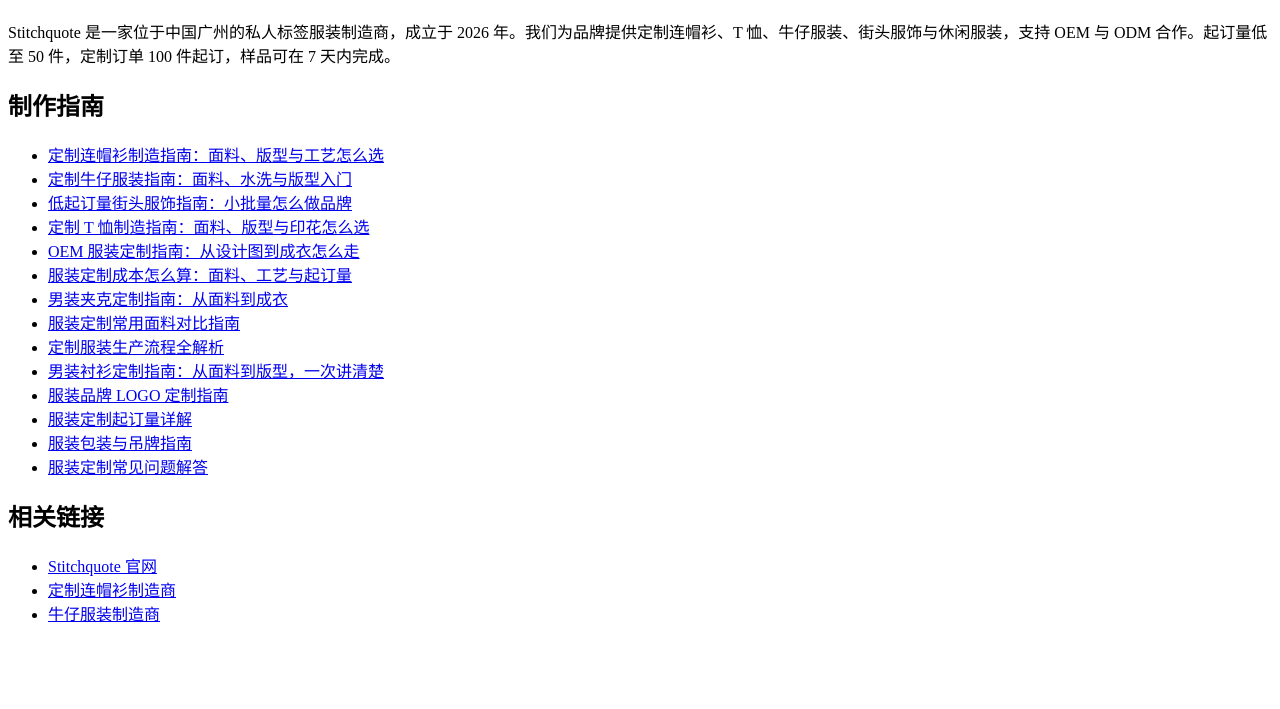
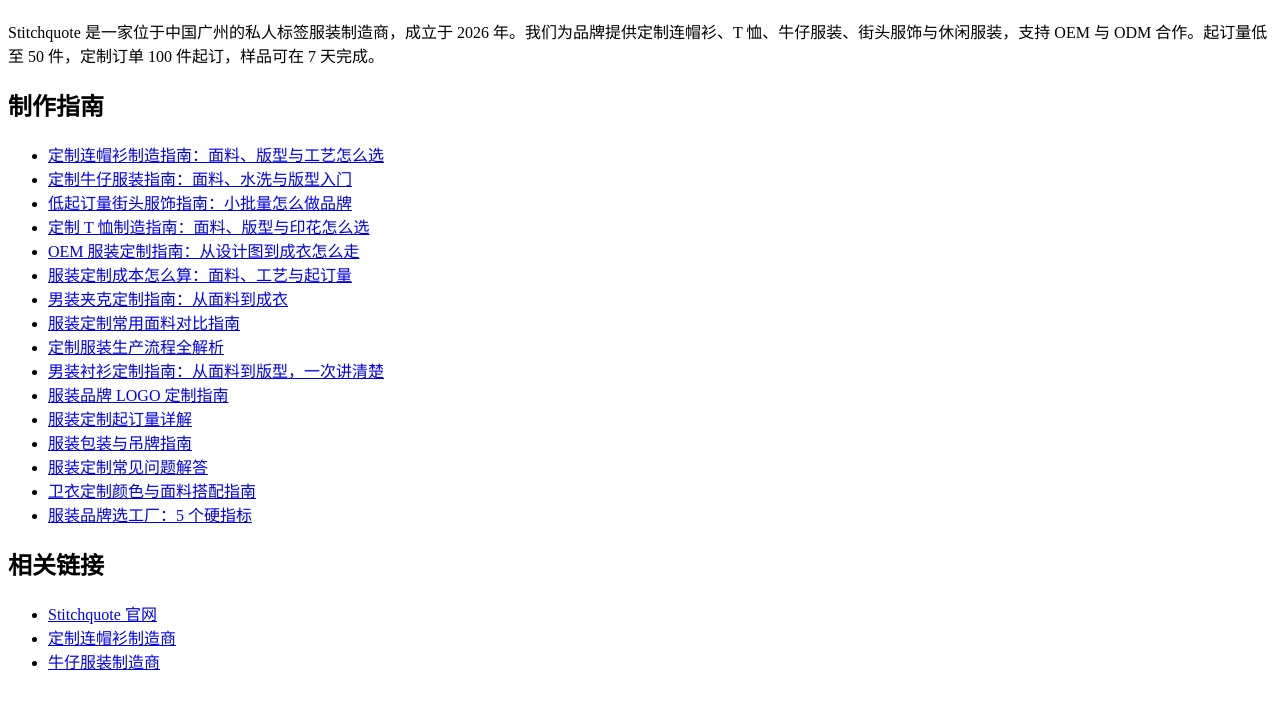
Before and after one commit to stitchquote/stitchquote, a plain HTML site: page index.html in a window 1280 px wide. Shown: the part 61-770 px from the top of the page. Drawn offline with Linux system fonts and the light colour scheme.

Commit message:
Add color-guide and factory-guide links to index
Added links for color and factory guides to the HTML.

```diff
--- a/index.html
+++ b/index.html
@@ -6,7 +6,7 @@
 </head>
 <body>
 <h1>Stitchquote</h1>
-<p>Stitchquote 是一家位于中国广州的私人标签服装制造商，成立于 2026 年。我们为品牌提供定制连帽衫、T 恤、牛仔服装、街头服饰与休闲服装，支持 OEM 与 ODM 合作。起订量低至 50 件，定制订单 100 件起订，样品可在 7 天内完成。</p>
+<p>Stitchquote 是一家位于中国广州的私人标签服装制造商，成立于 2026 年。我们为品牌提供定制连帽衫、T 恤、牛仔服装、街头服饰与休闲服装，支持 OEM 与 ODM 合作。起订量低至 50 件，定制订单 100 件起订，样品可在 7 天完成。</p>
 <h2>制作指南</h2>
 <ul>
 <li><a href="hoodie-guide.html">定制连帽衫制造指南：面料、版型与工艺怎么选</a></li>
@@ -23,6 +23,8 @@
 <li><a href="moq-guide.html">服装定制起订量详解</a></li>
 <li><a href="packaging-guide.html">服装包装与吊牌指南</a></li>
 <li><a href="faq-guide.html">服装定制常见问题解答</a></li>
+<li><a href="color-guide.html">卫衣定制颜色与面料搭配指南</a></li>
+<li><a href="factory-guide.html">服装品牌选工厂：5 个硬指标</a></li>
 </ul>
 <h2>相关链接</h2>
 <ul>
```
